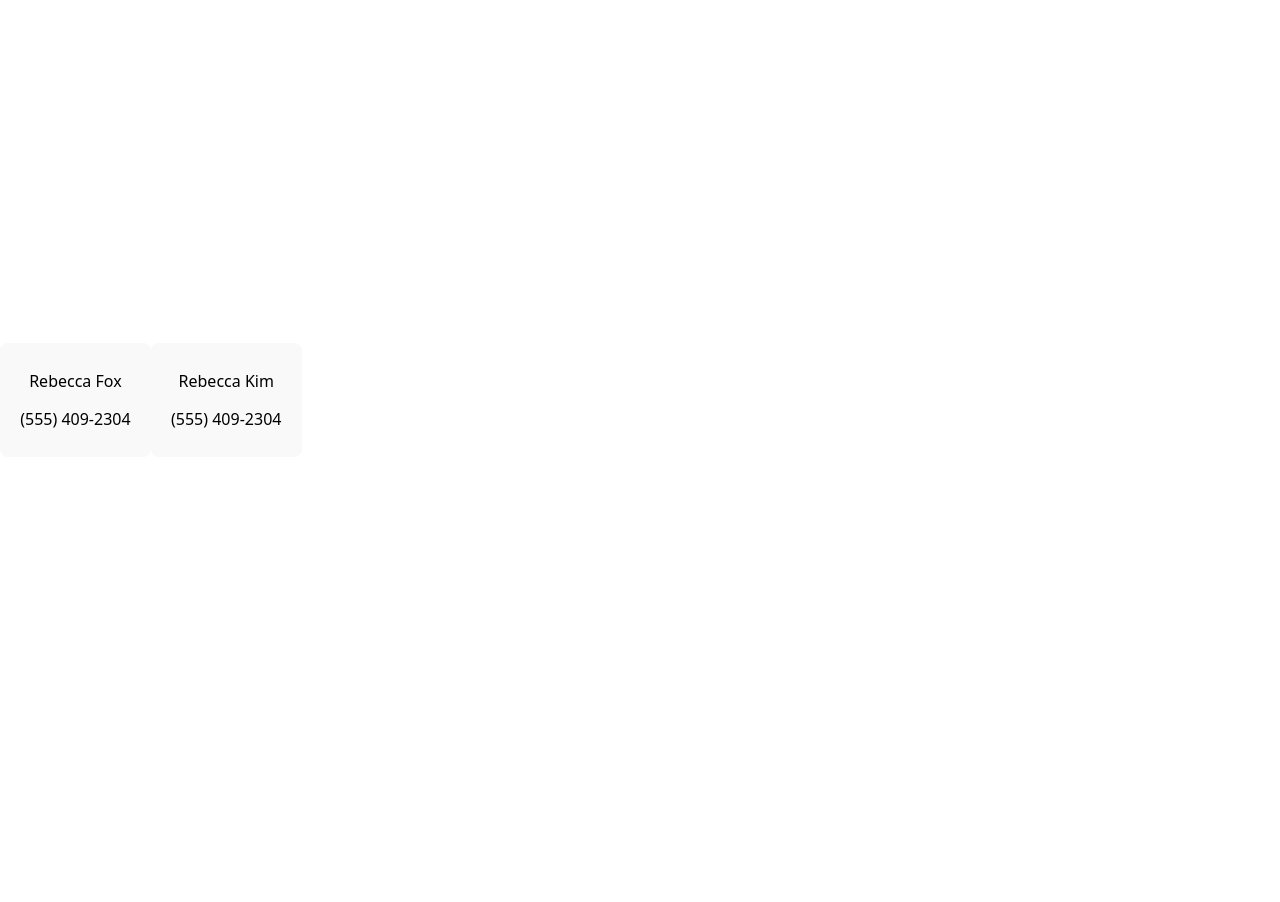
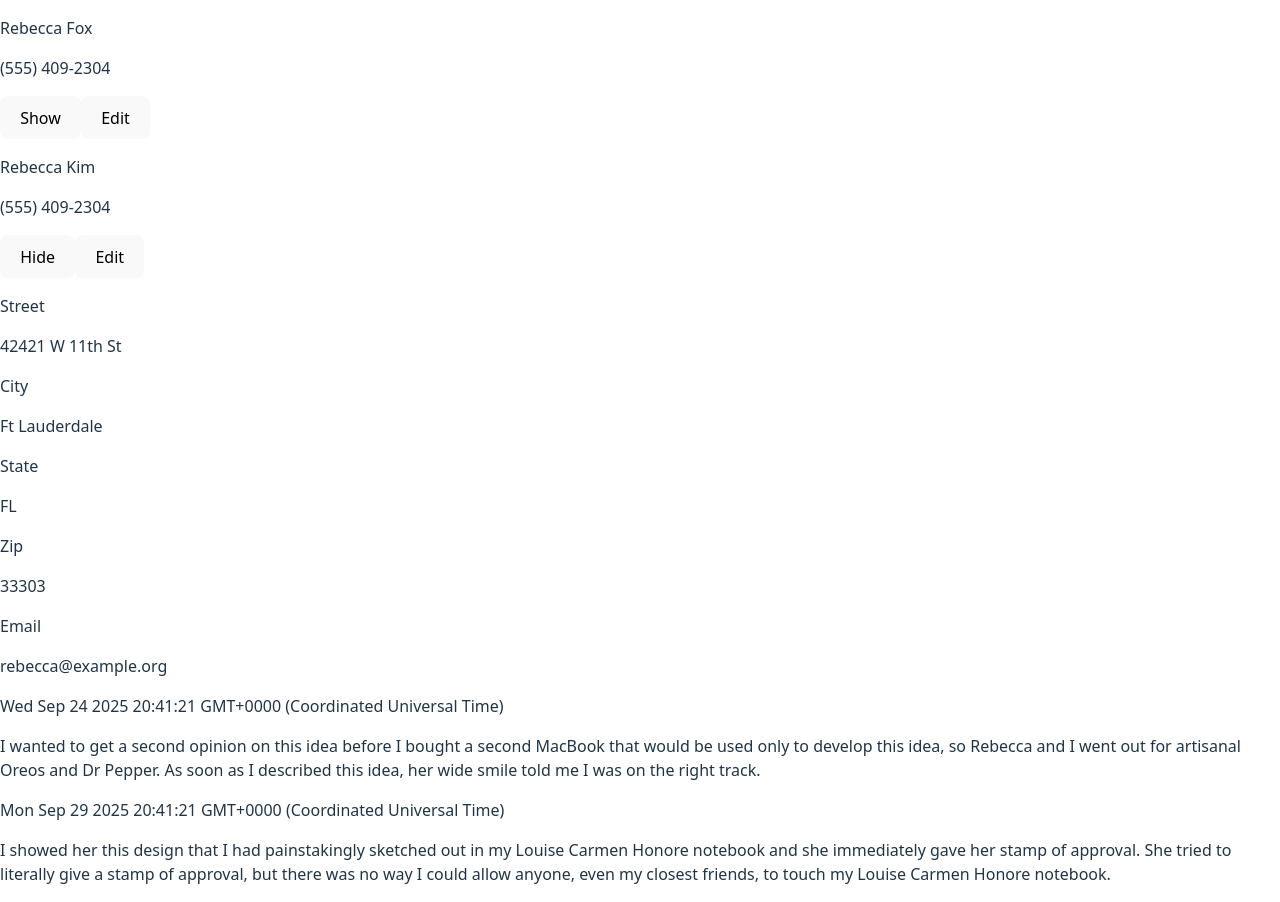
Before and after one commit to stephencottontail/react-phonebook, a React (Vite) app: page / in a window 1280 px wide. Before the commit the page ends 800 px from the top, so only its background shows below. Built offline with nearby package versions, Linux system fonts and the light colour scheme.

Commit message:
Add display and edit components

```diff
--- a/src/contact/Contact.tsx
+++ b/src/contact/Contact.tsx
@@ -1,10 +1,12 @@
 import { useState } from 'react'
-import type { FC } from 'react'
 import { setInitialState } from '../utils/'
+import { Display } from './Display.tsx'
+import { Form } from './Form.tsx'
 
-export function Contact(): FC {
+export function Contact() {
+  const [isEditing, setIsEditing] = useState(false)
   const [contacts, setContacts] = useState(setInitialState)
-  const [active, setActive] = useState(-1)
+  const [active, setActive] = useState(contacts.length - 1)
 
   return (
     <>
@@ -12,8 +14,15 @@ export function Contact(): FC {
         const isActive = i == active
 
         return (
+          <div
+            key={`header-${i}`}
+          >
+            <p>{el.name}</p>
+            <p>{el.telephone}</p>
+            <div>
+              { ! isEditing && (
+                <>
                   <button
-            key={`toggle-${i}`}
                     className={`toggle ${isActive ? 'is-active' : ''}`}
                     onClick={ () => {
                       if (active == i) {
@@ -23,57 +32,34 @@ export function Contact(): FC {
                       }
                     }}
                   >
-            <p>{el.name}</p>
-            <p>{el.telephone}</p>
+                    { isActive ? 'Hide' : 'Show' }
                   </button>
+                  <button
+                    onClick={ () => {
+                      setIsEditing(true)
+                    }}
+                  >
+                    Edit
+                  </button>
+                </>
+              )}
+            </div>
+          </div>
         )
       })}
-      <div className='address'>
-        { contacts[active]?.street && (
-          <div>
-            <p>Street</p>
-            <p>{contacts[active].street}</p>
-          </div>
-        )}
-        { contacts[active]?.city && (
-          <div>
-            <p>City</p>
-            <p>{contacts[active].city}</p>
-          </div>
-        )}
-        { contacts[active]?.state && (
-          <div>
-            <p>State</p>
-            <p>{contacts[active].state}</p>
-          </div>
-        )}
-        { contacts[active]?.zip && (
-          <div>
-            <p>Zip</p>
-            <p>{contacts[active].zip}</p>
-          </div>
-        )}
-        { contacts[active]?.email && (
-          <div>
-            <p>Email</p>
-            <p>{contacts[active].email}</p>
-          </div>
-        )}
-      </div>
-      { contacts[active]?.entries && (
-        <div className='journal'>
-          { contacts[active].entries.map((el, i) => (
-            <article
-              key={`journal-${i}`}
-            >
-              <header>
-                <p>{el.date}</p>
-              </header>
-              <p>{el.content}</p>
-            </article>
-          ))}
-        </div>
-      )}
+      { active != -1
+        ? isEditing
+          ? (
+            <Form
+              active={active}
+              contacts={contacts}
+              setContacts={setContacts}
+              setIsEditing={setIsEditing}
+            />
+          )
+          : <Display address={contacts[active]} />
+        : null
+      }
     </>
   )
 }
--- /dev/null
+++ b/src/contact/Display.tsx
@@ -0,0 +1,59 @@
+import type { Contact } from '../types'
+
+interface Props {
+  address: Contact;
+}
+
+export function Display({address}: Props) {
+
+  return (
+    <>
+      <div className='address'>
+        { address.street && (
+          <div>
+            <p>Street</p>
+            <p>{address.street}</p>
+          </div>
+        )}
+        { address.city && (
+          <div>
+            <p>City</p>
+            <p>{address.city}</p>
+          </div>
+        )}
+        { address.state && (
+          <div>
+            <p>State</p>
+            <p>{address.state}</p>
+          </div>
+        )}
+        { address.zip && (
+          <div>
+            <p>Zip</p>
+            <p>{address.zip}</p>
+          </div>
+        )}
+        { address.email && (
+          <div>
+            <p>Email</p>
+            <p>{address.email}</p>
+          </div>
+        )}
+      </div>
+      { address.entries && (
+        <div className='journal'>
+          { address.entries.map((el, i) => (
+            <article
+              key={`journal-${i}`}
+            >
+              <header>
+                <p>{el.date}</p>
+              </header>
+              <p>{el.content}</p>
+            </article>
+          ))}
+        </div>
+      )}
+    </>
+  )
+}
--- /dev/null
+++ b/src/contact/Form.tsx
@@ -0,0 +1,133 @@
+import type { Dispatch, SetStateAction } from 'react'
+import type { Contact } from '../types'
+
+interface Props {
+  active: number;
+  contacts: Contact[];
+  setContacts: Dispatch<SetStateAction<Contact[]>>;
+  setIsEditing: Dispatch<SetStateAction<boolean>>;
+}
+
+export function Form({active, contacts, setContacts, setIsEditing}: Props) {
+  let temp: Contact = {}
+  const address: Contact= contacts[active]
+
+  function handleCancel() {
+    setIsEditing(false)
+  }
+
+  function handleSave(e: React.SyntheticEvent<HTMLButtonElement>) {
+    e.preventDefault()
+
+    contacts[active] = { ...contacts[active], ...temp }
+    setContacts(contacts)
+    setIsEditing(false)
+  }
+
+  return (
+    <form>
+      <label>
+        <span>Name</span>
+        <input
+          type='text'
+          value={address.name}
+          onChange={ (e) => {
+            temp = {
+              ...temp,
+              name: e.target.value
+            }
+          }}
+        />
+      </label>
+      <label>
+        <span>Telephone</span>
+        <input
+          type='tel'
+          value={address.telephone}
+          onChange={ (e) => {
+            temp = {
+              ...temp,
+              telephone: e.target.value
+            }
+          }}
+        />
+      </label>
+      <label>
+        <span>Street</span>
+        <textarea
+          value={address.street}
+          onChange={ (e) => {
+            temp = {
+              ...temp,
+              street: e.target.value
+            }
+          }}
+        />
+      </label>
+      <label>
+        <span>City</span>
+        <input
+          type='text'
+          value={address.city}
+          onChange={ (e) => {
+            temp = {
+              ...temp,
+              city: e.target.value
+            }
+          }}
+        />
+      </label>
+      <label>
+        <span>State</span>
+        <input
+          type='text'
+          value={address.state}
+          onChange={ (e) => {
+            temp = {
+              ...temp,
+              state: e.target.value
+            }
+          }}
+        />
+      </label>
+      <label>
+        <span>Zip</span>
+        <input
+          type='text'
+          value={address.zip}
+          onChange={ (e) => {
+            temp = {
+              ...temp,
+              zip: e.target.value
+            }
+          }}
+        />
+      </label>
+      <label>
+        <span>Email</span>
+        <input
+          type='email'
+          value={address.email}
+          onChange={ (e) => {
+            temp = {
+              ...temp,
+              email: e.target.value
+            }
+          }}
+        />
+      </label>
+      <div>
+        <button
+          onClick={handleCancel}
+        >
+          Cancel
+        </button>
+        <button
+          onClick={handleSave}
+        >
+          Save
+        </button>
+      </div>
+    </form>
+  )
+}
--- a/src/contact/index.ts
+++ b/src/contact/index.ts
@@ -1 +1,3 @@
 export * from './Contact.tsx'
+export * from './Display.tsx'
+export * from './Form.tsx'
```
Lines whose indentation alone changed are shown as unchanged.
